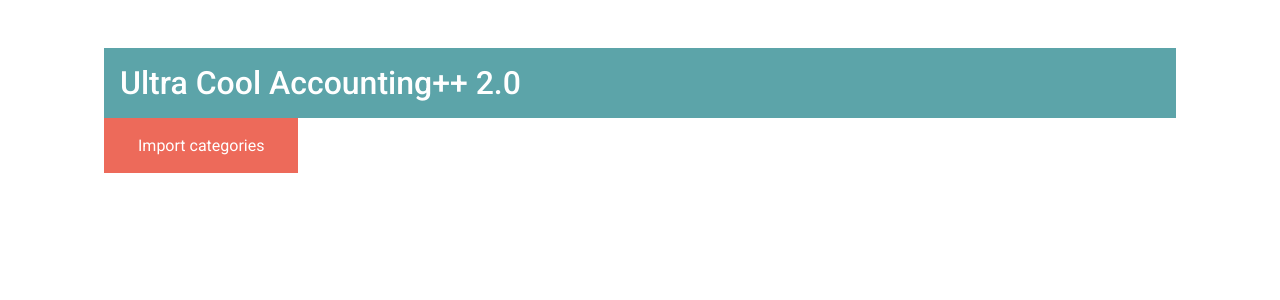
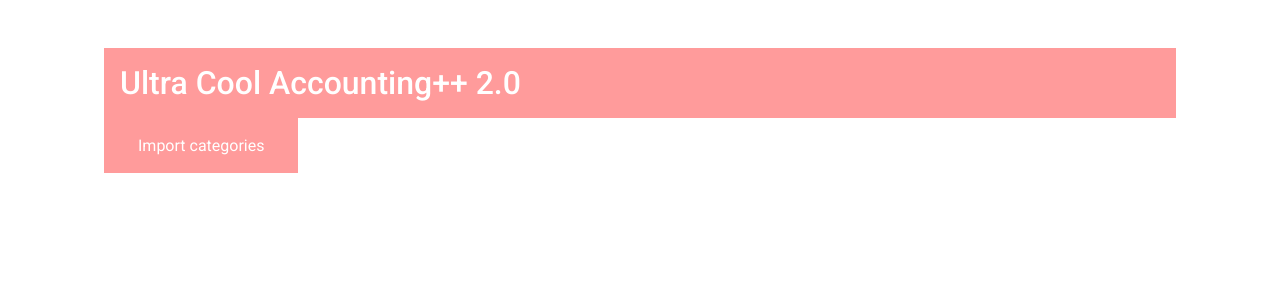
Before and after one commit to hubert-ix/alc-accounting, a SvelteKit app: page /import in a window 1280 px wide. Shown: the top 300 px of the page. Built offline with nearby package versions, Linux system fonts and the light colour scheme; no server answers.

Commit message:
New color palette

```diff
--- a/src/lib/OperationsList.svelte
+++ b/src/lib/OperationsList.svelte
@@ -128,7 +128,7 @@
 
   tr.total td {
     border-top: 2px solid var(--color-primary);
-    background: #ffffd7;
+    background: var(--color-light);
     font-weight: bold;
   }
 
--- a/src/lib/UI/Button.svelte
+++ b/src/lib/UI/Button.svelte
@@ -29,8 +29,8 @@
     font-size: 1rem;
     cursor: pointer;
     padding: 1rem 2rem;
-    background: var(--color-secondary);
-    border: solid 2px var(--color-secondary);
+    background: var(--color-primary);
+    border: solid 2px var(--color-primary);
     color: #fff;
   }
 
--- a/src/lib/UI/TextInput.svelte
+++ b/src/lib/UI/TextInput.svelte
@@ -11,7 +11,7 @@
   <input type="text" {name} id={name} {placeholder} {disabled} bind:value />
 {:else if type == "date"}
   <input type="date" {name} id={name} {placeholder} {disabled} bind:value />
-  {:else if type == "password"}
+{:else if type == "password"}
   <input type="password" {name} id={name} {placeholder} {disabled} bind:value />
 {/if}
 
--- a/src/styles.css
+++ b/src/styles.css
@@ -1,11 +1,9 @@
 :root {
 	--font-body: Roboto, sans-serif;
 	--color-text: #000;
-  --color-primary: #5ca4a9;
-  --color-secondary: #ed6a5a;
-  --color-light: #f1f9e6;
-  /*ffeedd
-  ffd8be*/
+  --color-primary: #FF9B9B;
+  --color-secondary: #f5e4d0;
+  --color-light: #ffffd7;
 	font-family: var(--font-body);
 	color: var(--color-text);
 }
@@ -112,7 +110,7 @@ a {
 	text-decoration: none;
 	outline: none;
 	cursor: pointer;
-	color: var(--color-secondary);
+	color: var(--color-primary);
 }
 
 a, button {
@@ -136,6 +134,7 @@ th {
   color: #000;
   font-weight: 600;
   border-bottom: 2px solid var(--color-primary);
+	background: var(--color-secondary);
   padding: 0.5rem 1rem;
   white-space: nowrap;
   height: 4rem;
```
